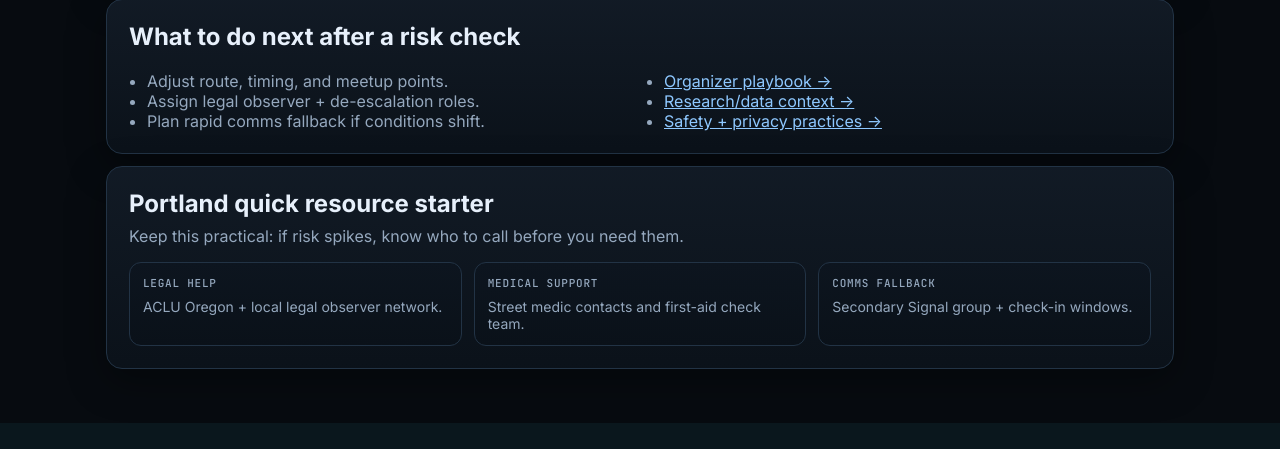
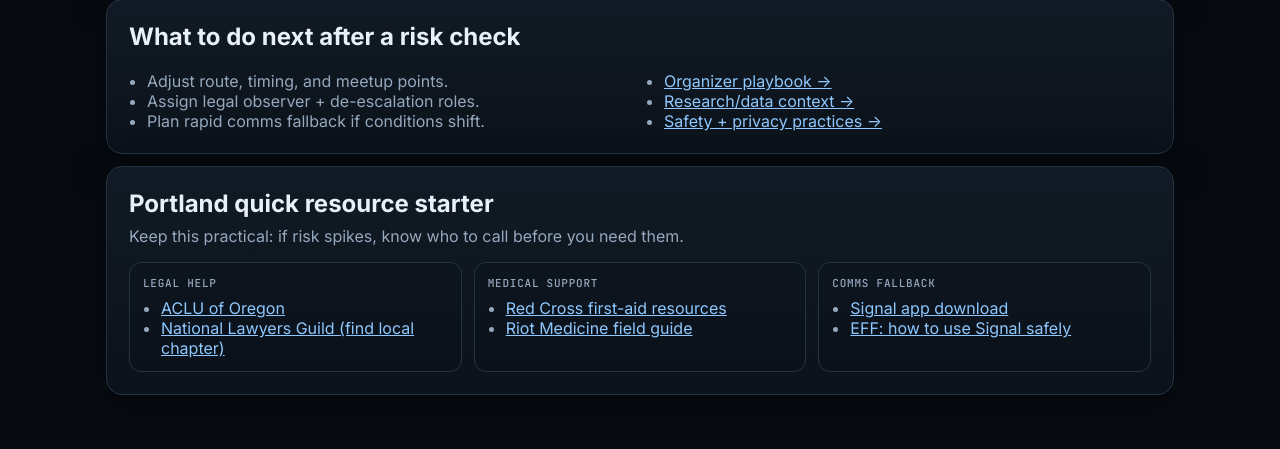
Before and after one commit to jacobarrio/protest-safety-checker, a Flask app: page / in a window 1280 px wide. Shown: the part 1316-1765 px from the top of the page. Before the commit the page ends 1739 px from the top, so only its background shows below. Run offline with Flask 3, Linux system fonts and the light colour scheme; some libraries are stand-ins or nearby versions.

Commit message:
Add working links to Portland quick resource starter cards

```diff
--- a/templates/index.html
+++ b/templates/index.html
@@ -158,15 +158,24 @@
   <div class="grid cols-3">
     <div class="kpi">
       <div class="label">Legal help</div>
-      <div class="muted" style="margin-top:8px;font-size:14px;">ACLU Oregon + local legal observer network.</div>
+      <ul class="list" style="margin-top:8px;">
+        <li><a href="https://www.aclu-or.org/" target="_blank" rel="noopener">ACLU of Oregon</a></li>
+        <li><a href="https://www.nlg.org/chapters/" target="_blank" rel="noopener">National Lawyers Guild (find local chapter)</a></li>
+      </ul>
     </div>
     <div class="kpi">
       <div class="label">Medical support</div>
-      <div class="muted" style="margin-top:8px;font-size:14px;">Street medic contacts and first-aid check team.</div>
+      <ul class="list" style="margin-top:8px;">
+        <li><a href="https://www.redcross.org/take-a-class/first-aid" target="_blank" rel="noopener">Red Cross first-aid resources</a></li>
+        <li><a href="https://riotmedicine.net/" target="_blank" rel="noopener">Riot Medicine field guide</a></li>
+      </ul>
     </div>
     <div class="kpi">
       <div class="label">Comms fallback</div>
-      <div class="muted" style="margin-top:8px;font-size:14px;">Secondary Signal group + check-in windows.</div>
+      <ul class="list" style="margin-top:8px;">
+        <li><a href="https://signal.org/download/" target="_blank" rel="noopener">Signal app download</a></li>
+        <li><a href="https://ssd.eff.org/module/how-use-signal-ios" target="_blank" rel="noopener">EFF: how to use Signal safely</a></li>
+      </ul>
     </div>
   </div>
 </section>
```
